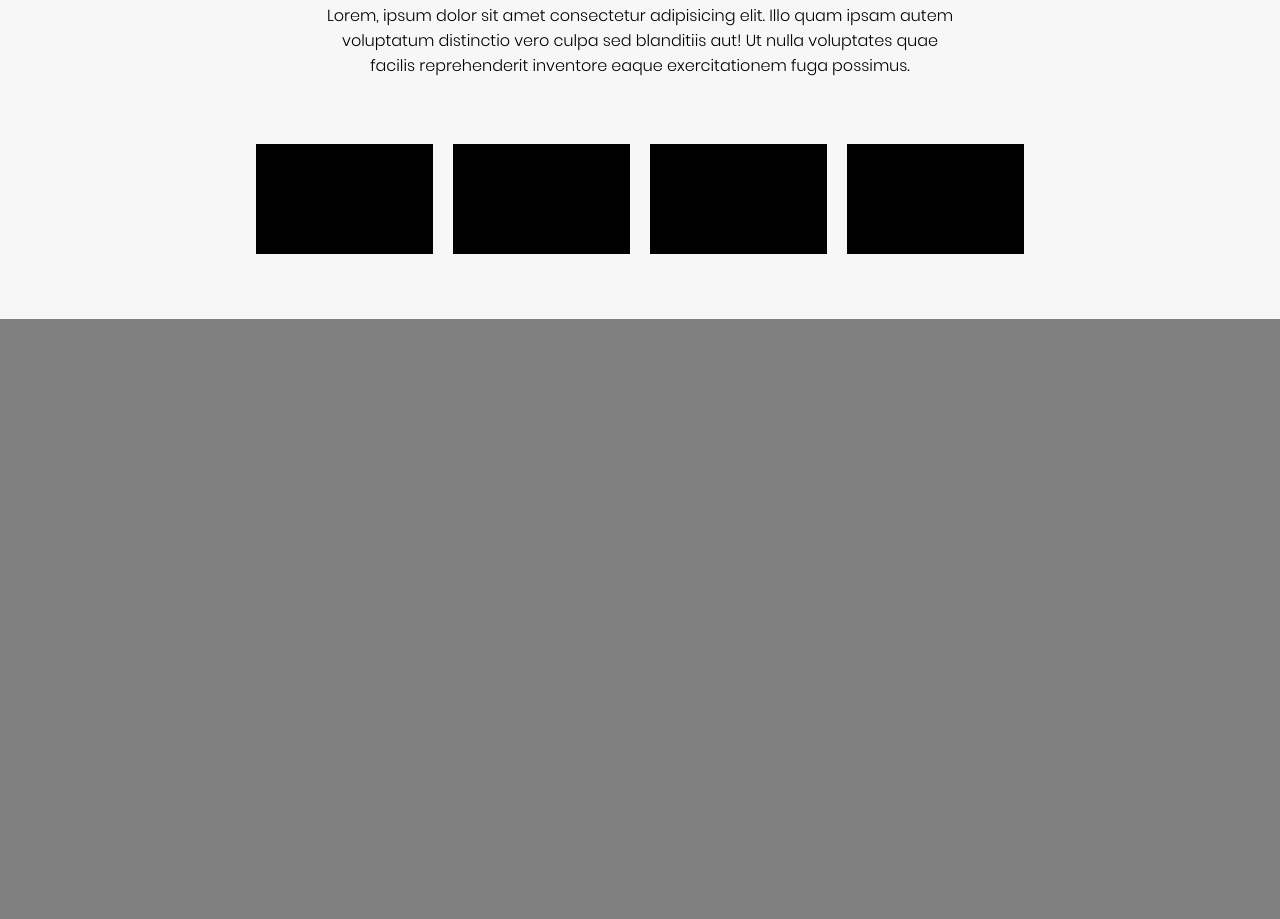
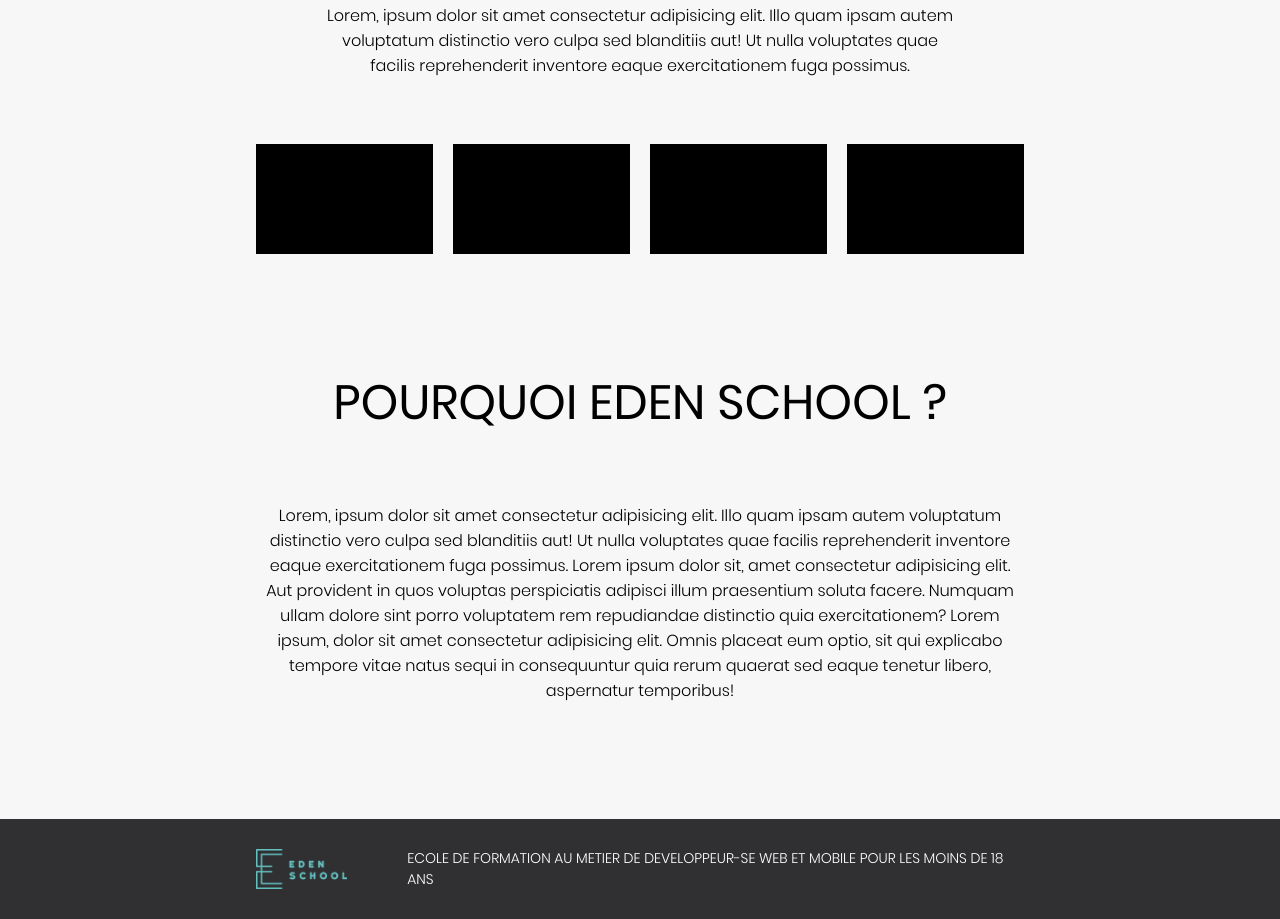
Before and after one commit to Al0zz/myCurriculumVit-, a plain HTML site: page index.html in a window 1280 px wide. Shown: the part 2770-3689 px from the top of the page. Before the commit the page ends 3089 px from the top, so only its background shows below. Drawn offline with Linux system fonts and the light colour scheme.

Commit message:
finished all the page ; unfilled informations

```diff
--- a/index.html
+++ b/index.html
@@ -156,5 +156,25 @@
                     </div>
                 </div>
             </div>
+            <div class="whyEden">
+                <div class="whyEdenTitle">
+                    <p>POURQUOI EDEN SCHOOL ?</p>
+                </div>
+                <div class="whyEdenText">
+                    <p>Lorem, ipsum dolor sit amet consectetur adipisicing elit. Illo quam ipsam autem voluptatum distinctio vero culpa sed blanditiis aut! Ut nulla voluptates quae facilis reprehenderit inventore eaque exercitationem fuga possimus. Lorem ipsum dolor sit, amet consectetur adipisicing elit. Aut provident in quos voluptas perspiciatis adipisci illum praesentium soluta facere. Numquam ullam dolore sint porro voluptatem rem repudiandae distinctio quia exercitationem? Lorem ipsum, dolor sit amet consectetur adipisicing elit. Omnis placeat eum optio, sit qui explicabo tempore vitae natus sequi in consequuntur quia rerum quaerat sed eaque tenetur libero, aspernatur temporibus!</p>
+                </div>
+            </div>
+            <footer>
+                <div class="footerBlock">
+                    <div class="footerLogo">
+                        <img src="assets/logo_EdenSchool.png" alt="">
+                    </div>
+                    <div class="footerText">
+                        <p>
+                            ECOLE DE FORMATION AU METIER DE DEVELOPPEUR-SE WEB ET MOBILE POUR LES MOINS DE 18 ANS
+                        </p>
+                    </div>
+                </div>
+            </footer>
         </div>
     </body>
--- a/style.css
+++ b/style.css
@@ -284,7 +284,7 @@ nav {
     width: 50%;
     text-align: center;
     font-family: Pl;
-    font-size: 24;
+    font-size: 16px;
 }
 .myHobbysBlocks {
     width: 60%;
@@ -297,3 +297,61 @@ nav {
     height: 110px;
     background-color: black;
 }
+
+
+/* Why EDEN School */
+.whyEden {
+    background-color: rgb(247 247 247);
+    display: flex;
+    align-items: center;
+    flex-direction: column;
+    height: 500px;
+}
+.whyEdenTitle p {
+    font-family: Pr;
+    font-size: 48px;
+}
+.whyEdenText {
+    margin: 0 0 50px 0;
+    display: flex;
+    justify-content: center;
+    width: 60%;
+}
+.whyEdenText p {
+    text-align: center;
+    font-family: Pl;
+    font-size: 16px;
+}
+
+
+/* Footer */
+footer {
+    width: 100%;
+    height: 100px;
+    background-color: rgb(48 48 51);
+    display: flex;
+    justify-content: center;
+}
+.footerBlock {
+    display: flex;
+    flex-direction: row;
+    width: 60%;
+}
+.footerLogo {
+    width: 20%;
+    height: 100%;
+    display: flex;
+    align-items: center;
+}
+.footerLogo img {
+    height: 40%;
+}
+.footerText {
+    display: flex;
+    align-items: center;
+}
+.footerText p {
+    color: white;
+    font-family: Pl;
+    font-size: 14px;
+}
```
